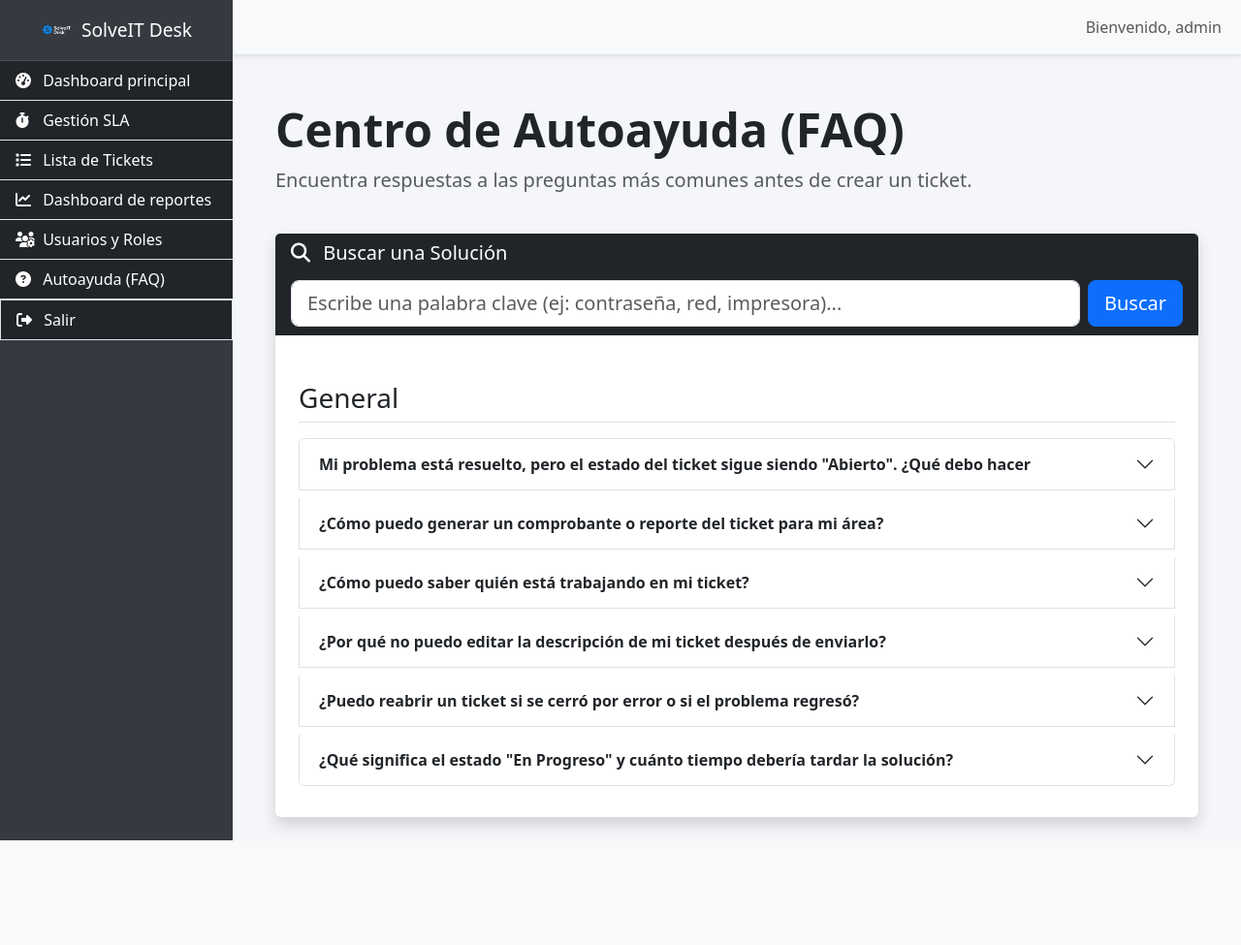
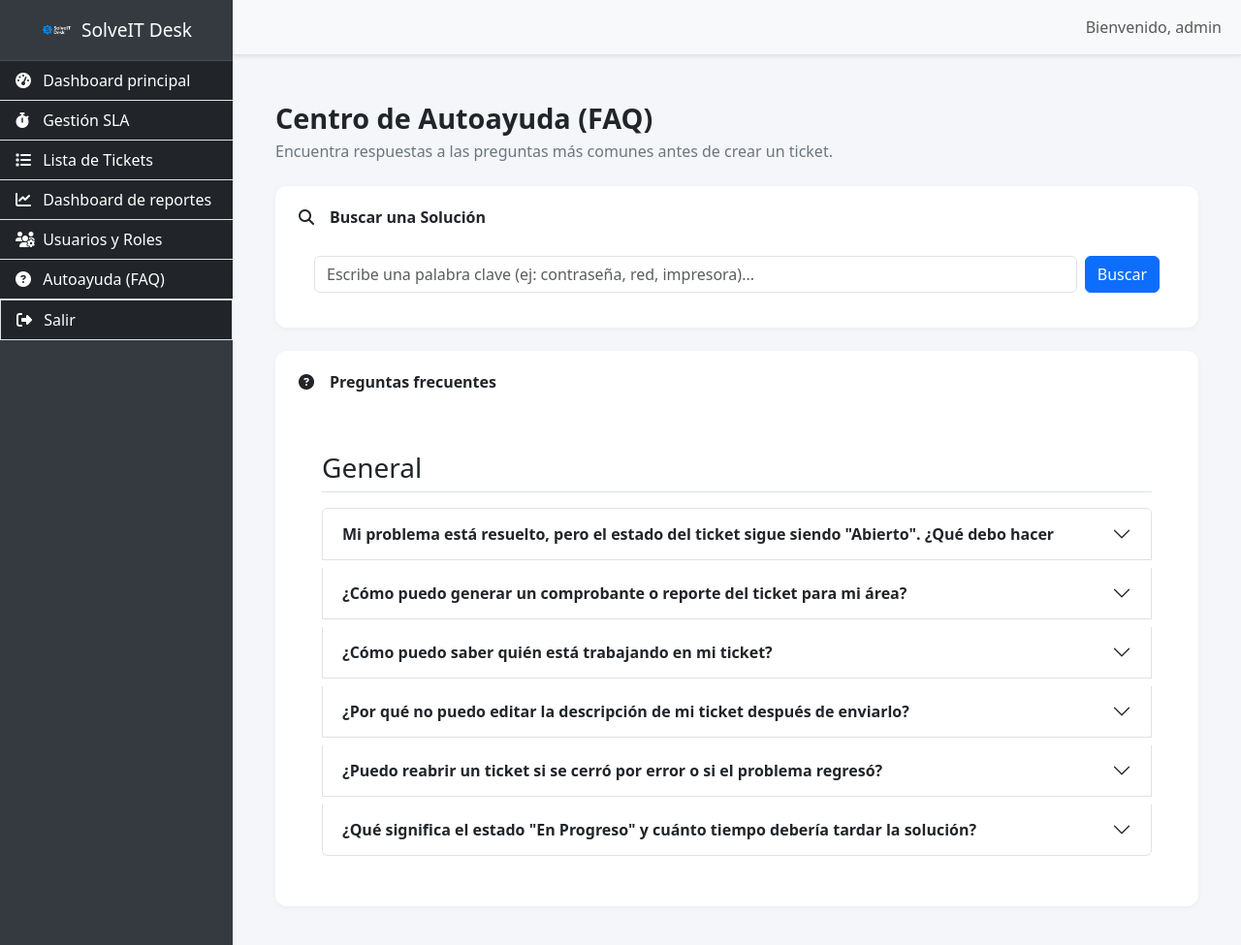
Before and after one commit to medinabenjamin/tickets-v1.0, a Django app: page /faq/ in a window 1280 px wide. Shown: the whole page at 97% size. Before the commit the page ends 867 px from the top, so only its background shows below. Run offline with Django 5.2, Linux system fonts and the light colour scheme; a user stored in the database is signed in; data comes from the database, SQL or seed files in the repository; some libraries are stand-ins or nearby versions.

Commit message:
Actualizar estilo de la vista FAQ

```diff
--- a/faq/templates/faq/lista_faqs.html
+++ b/faq/templates/faq/lista_faqs.html
@@ -4,30 +4,32 @@
 
 {% block content %}
 <div class="container-fluid mt-4">
-    <div class="d-flex justify-content-between align-items-center mb-4">
-        <div>
-            <h1 class="display-5 fw-bold">Centro de Autoayuda (FAQ)</h1>
-            <p class="lead text-muted">Encuentra respuestas a las preguntas más comunes antes de crear un ticket.</p>
+    <h2 class="page-title">Centro de Autoayuda (FAQ)</h2>
+    <p class="page-subtitle">Encuentra respuestas a las preguntas más comunes antes de crear un ticket.</p>
+
+    <div class="card-custom mt-4">
+        <div class="card-custom-header d-flex align-items-center">
+            <i class="fas fa-search me-2"></i>
+            <span>Buscar una Solución</span>
+        </div>
+        <div class="p-3">
+            <form method="get" class="row g-2 align-items-center">
+                <div class="col">
+                    <input class="form-control" type="search" name="q" placeholder="Escribe una palabra clave (ej: contraseña, red, impresora)..." aria-label="Search" value="{{ search_query|default:'' }}">
+                </div>
+                <div class="col-auto">
+                    <button class="btn btn-primary" type="submit">Buscar</button>
+                </div>
+            </form>
         </div>
     </div>
 
-    <div class="card shadow border-0">
-        <div class="card-header bg-dark text-white">
-            <div class="d-flex justify-content-between align-items-center">
-                <h5 class="mb-0"><i class="fas fa-search me-2"></i> Buscar una Solución</h5>
-            </div>
-            <div class="mt-3">
-                <form method="get" class="row g-2 align-items-center">
-                    <div class="col">
-                        <input class="form-control form-control-lg" type="search" name="q" placeholder="Escribe una palabra clave (ej: contraseña, red, impresora)..." aria-label="Search" value="{{ search_query|default:'' }}">
-                    </div>
-                    <div class="col-auto">
-                        <button class="btn btn-primary btn-lg" type="submit">Buscar</button>
-                    </div>
-                </form>
-            </div>
+    <div class="card-custom mt-4">
+        <div class="card-custom-header d-flex align-items-center">
+            <i class="fas fa-question-circle me-2"></i>
+            <span>Preguntas frecuentes</span>
         </div>
-        <div class="card-body p-4">
+        <div class="p-4">
             {% if faqs %}
                 {% regroup faqs by categoria as faqs_por_categoria %}
 
```
